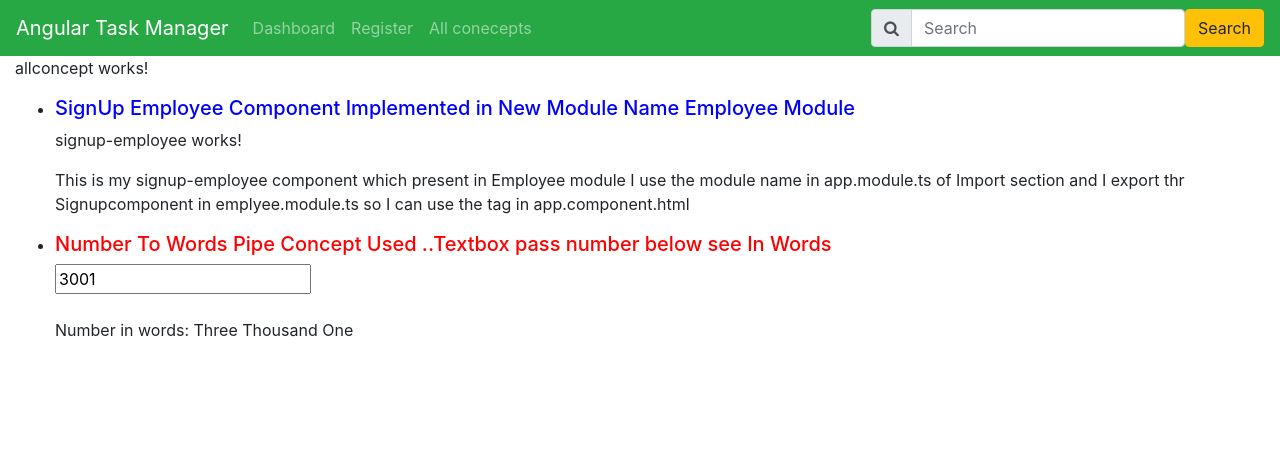
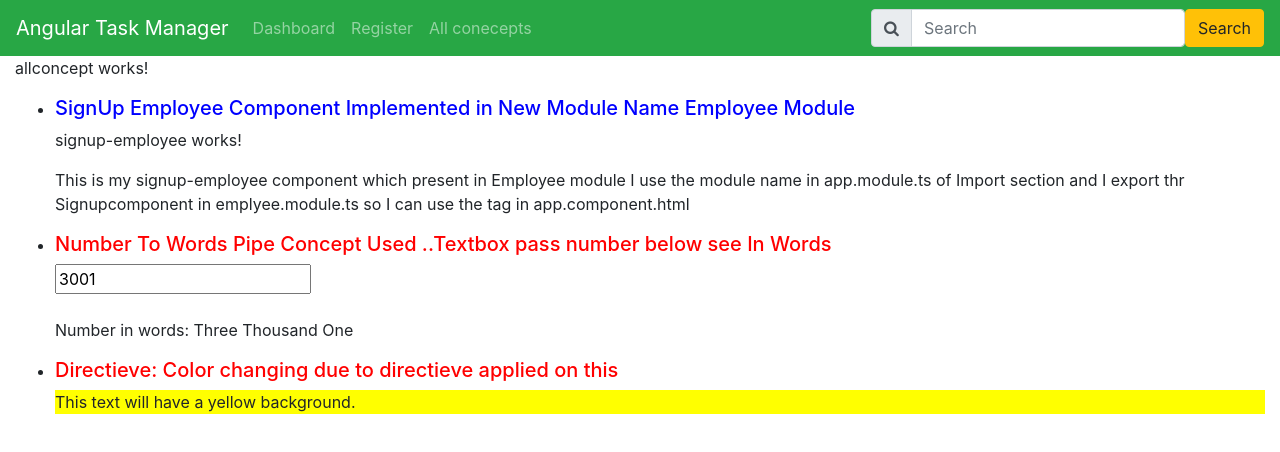
Before and after one commit to kamallochanpradhan/deployMyAngularFrontend, an Angular app: page /allconcept in a window 1280 px wide. Shown: the top 452 px of the page. Built offline with nearby package versions, Linux system fonts and the light colour scheme.

Commit message:
Custom directieve Implemented

```diff
--- a/src/app/allconcept/allconcept.component.html
+++ b/src/app/allconcept/allconcept.component.html
@@ -12,4 +12,12 @@
          <br/>
         <p>Number in words: {{ myValue | numbersToWordsPipe }}</p>
     </li>
+
+    <li>
+        <h5 style="color:red">Directieve: Color changing due to directieve applied on this </h5>
+        <div appMyCustomdirective>
+            This text will have a yellow background.
+          </div>
+    </li>
+
  </ul>
--- a/src/app/allconcept/allconcept.component.ts
+++ b/src/app/allconcept/allconcept.component.ts
@@ -9,11 +9,13 @@ import { NumbersToWordsPipePipe } from '../employee/numbers-to-words-pipe.pipe';
 export class AllconceptComponent implements OnInit{
 
   myValue:number | undefined;
+  myValue2 = 'Hello world';
 
 
   ngOnInit(): void {
 
     this.myValue=3001;
+    this.myValue2 = 'Directieve used with Input';
   }
 
 
--- a/src/app/employee/employee.module.ts
+++ b/src/app/employee/employee.module.ts
@@ -2,15 +2,17 @@ import { NgModule } from '@angular/core';
 import { CommonModule } from '@angular/common';
 import { SignupEmployeeComponent } from './EmployeeComponents/signup-employee/signup-employee.component';
 import { NumbersToWordsPipePipe } from './numbers-to-words-pipe.pipe';
+import { MyCustomdirectiveDirective } from './my-customdirective.directive';
 @NgModule({
   declarations: [
     SignupEmployeeComponent,
-    NumbersToWordsPipePipe
+    NumbersToWordsPipePipe,
+    MyCustomdirectiveDirective
   ],
   imports: [
     CommonModule
   ],
-  exports:[SignupEmployeeComponent,NumbersToWordsPipePipe]
+  exports:[SignupEmployeeComponent,NumbersToWordsPipePipe,MyCustomdirectiveDirective]
 })
 export class EmployeeModule
  {
--- /dev/null
+++ b/src/app/employee/my-customdirective.directive.ts
@@ -0,0 +1,20 @@
+import { Directive, ElementRef } from '@angular/core';
+
+@Directive({
+  selector: '[appMyCustomdirective]'
+})
+export class MyCustomdirectiveDirective {
+
+  constructor(private elementRef: ElementRef) { }
+
+  ngOnInit() {
+
+// private elementRef: ElementRef.means getting the host element inside the directieve (here div tag)
+
+// the elementref class has only one property called natieve element using which you can access the ja
+//javascript dom of the host element ..like innerhtml,innertext and methods like addeventlistiner
+    this.elementRef.nativeElement.style.backgroundColor = 'yellow';
+
+    //this.elementRef.nativeElement.innerhtml='<div><span>tttt</span></div>';
+  }
+}
```
Also changed, not shown: 1 other file (tests, documents, lock files or other folders).
